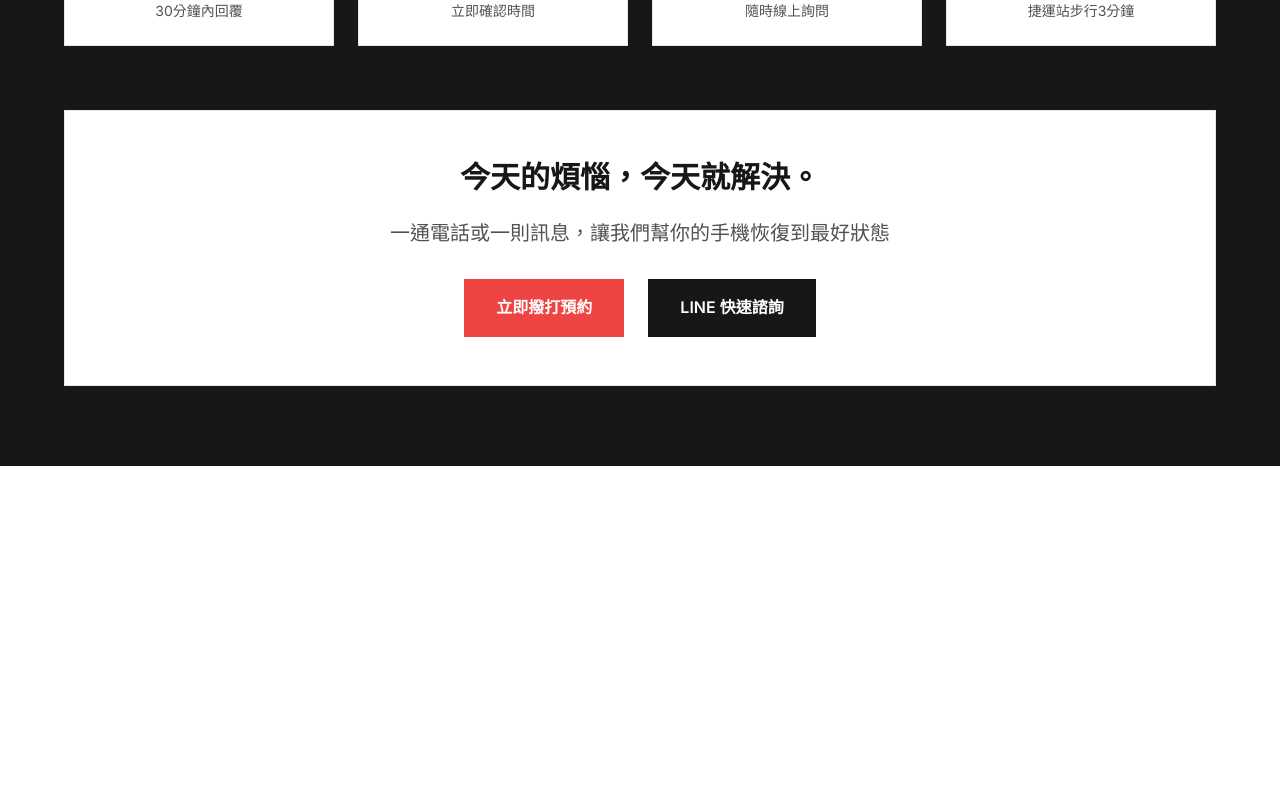
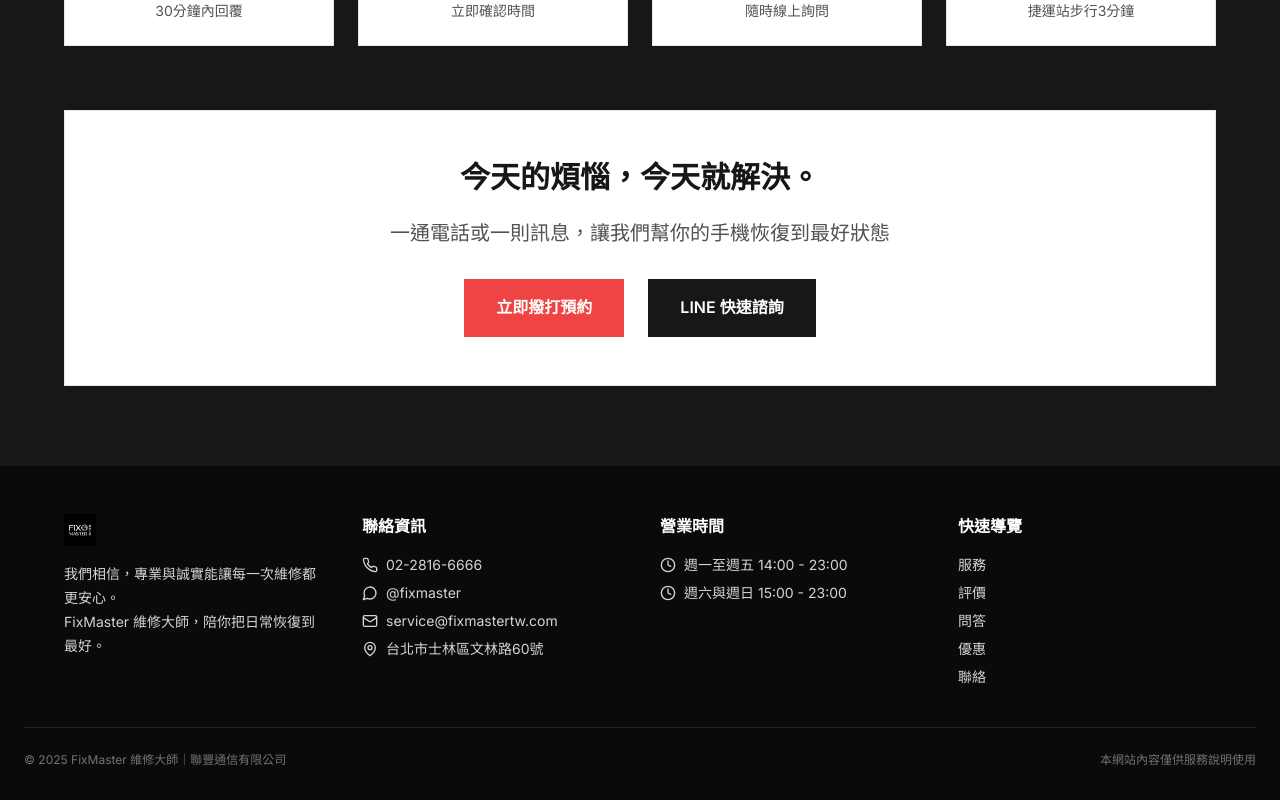
Before and after one commit to AioliaKnight/FixMaster, a Next.js app: page / in a window 1280 px wide. Shown: the part 10801-11601 px from the top of the page. Before the commit the page ends 11267 px from the top, so only its background shows below. Built offline with nearby package versions, Linux system fonts and the light colour scheme.

Commit message:
refactor: centralize smooth scroll via lib/scroll and add Footer

```diff
--- a/src/app/page.tsx
+++ b/src/app/page.tsx
@@ -6,6 +6,7 @@ import FAQSection from '@/components/FAQSection'
 import TrustSection from '@/components/TrustSection'
 import PromotionsSection from '@/components/PromotionsSection'
 import ContactSection from '@/components/ContactSection'
+import Footer from '@/components/Footer'
 
 export default function Home() {
   return (
@@ -20,6 +21,7 @@ export default function Home() {
         <PromotionsSection />
         <ContactSection />
       </main>
+      <Footer />
     </>
   )
 }
--- /dev/null
+++ b/src/components/Footer.tsx
@@ -0,0 +1,51 @@
+'use client'
+
+import { Phone, MapPin, MessageCircle, Mail, Clock } from 'lucide-react'
+
+export default function Footer() {
+  return (
+    <footer className="bg-neutral-950 text-neutral-300 pt-12 pb-8">
+      <div className="container mx-auto container-padding">
+        <div className="max-w-6xl mx-auto grid grid-cols-1 md:grid-cols-4 gap-8 md:gap-10">
+          <div>
+            <img src="/logo.svg" alt="FixMaster 維修大師" className="h-8 mb-4" />
+            <p className="text-sm leading-6">
+              我們相信，專業與誠實能讓每一次維修都更安心。<br />
+              FixMaster 維修大師，陪你把日常恢復到最好。
+            </p>
+          </div>
+          <div>
+            <h4 className="text-white font-semibold mb-4">聯絡資訊</h4>
+            <ul className="space-y-2 text-sm">
+              <li className="flex items-center gap-2"><Phone className="w-4 h-4" /> 02-2816-6666</li>
+              <li className="flex items-center gap-2"><MessageCircle className="w-4 h-4" /> @fixmaster</li>
+              <li className="flex items-center gap-2"><Mail className="w-4 h-4" /> service@fixmastertw.com</li>
+              <li className="flex items-center gap-2"><MapPin className="w-4 h-4" /> 台北市士林區文林路60號</li>
+            </ul>
+          </div>
+          <div>
+            <h4 className="text-white font-semibold mb-4">營業時間</h4>
+            <ul className="space-y-2 text-sm">
+              <li className="flex items-center gap-2"><Clock className="w-4 h-4" /> 週一至週五 14:00 - 23:00</li>
+              <li className="flex items-center gap-2"><Clock className="w-4 h-4" /> 週六與週日 15:00 - 23:00</li>
+            </ul>
+          </div>
+          <div>
+            <h4 className="text-white font-semibold mb-4">快速導覽</h4>
+            <ul className="space-y-2 text-sm">
+              <li><a className="hover:text-white" href="#services">服務</a></li>
+              <li><a className="hover:text-white" href="#testimonials">評價</a></li>
+              <li><a className="hover:text-white" href="#faq">問答</a></li>
+              <li><a className="hover:text-white" href="#promotions">優惠</a></li>
+              <li><a className="hover:text-white" href="#contact">聯絡</a></li>
+            </ul>
+          </div>
+        </div>
+        <div className="border-t border-neutral-800 mt-10 pt-6 text-xs text-neutral-500 flex flex-col md:flex-row items-center justify-between gap-3">
+          <div>© {new Date().getFullYear()} FixMaster 維修大師｜聯豐通信有限公司</div>
+          <div>本網站內容僅供服務說明使用</div>
+        </div>
+      </div>
+    </footer>
+  )
+}
--- a/src/components/HeroSection.tsx
+++ b/src/components/HeroSection.tsx
@@ -2,6 +2,7 @@
 
 import { motion } from 'framer-motion'
 import { Shield, Clock, Eye, Phone } from 'lucide-react'
+import { scrollToSectionId } from '@/lib/scroll'
 
 export default function HeroSection() {
   return (
@@ -89,40 +90,14 @@ export default function HeroSection() {
               >
                 <button
                   className="w-full sm:w-auto bg-accent-500 hover:bg-accent-600 text-white px-8 lg:px-12 py-3 lg:py-4 flat-button font-semibold text-base lg:text-lg tracking-wide transition-colors duration-200"
-                  onClick={() => {
-                    const contactSection = document.getElementById('contact')
-                    if (contactSection) {
-                      const rect = contactSection.getBoundingClientRect()
-                      const scrollTop = window.pageYOffset || document.documentElement.scrollTop
-                      const navbarHeight = window.innerWidth >= 768 ? 80 : 64
-                      const targetPosition = rect.top + scrollTop - navbarHeight - 20
-
-                      window.scrollTo({
-                        top: Math.max(0, targetPosition),
-                        behavior: 'smooth'
-                      })
-                    }
-                  }}
+                  onClick={() => scrollToSectionId('contact')}
                 >
                   🔧 立即預約維修
                 </button>
 
                 <button
                   className="w-full sm:w-auto bg-white/10 backdrop-blur-sm hover:bg-white/20 text-white border border-white/30 px-8 lg:px-12 py-3 lg:py-4 flat-button font-semibold text-base lg:text-lg tracking-wide transition-all duration-200"
-                  onClick={() => {
-                    const servicesSection = document.getElementById('services')
-                    if (servicesSection) {
-                      const rect = servicesSection.getBoundingClientRect()
-                      const scrollTop = window.pageYOffset || document.documentElement.scrollTop
-                      const navbarHeight = window.innerWidth >= 768 ? 80 : 64
-                      const targetPosition = rect.top + scrollTop - navbarHeight - 20
-
-                      window.scrollTo({
-                        top: Math.max(0, targetPosition),
-                        behavior: 'smooth'
-                      })
-                    }
-                  }}
+                  onClick={() => scrollToSectionId('services')}
                 >
                   📱 精選二手 iPhone
                 </button>
--- a/src/components/Navbar.tsx
+++ b/src/components/Navbar.tsx
@@ -3,6 +3,7 @@
 import { useState, useEffect } from 'react'
 import { motion, AnimatePresence } from 'framer-motion'
 import { Menu, X, Phone, MessageCircle } from 'lucide-react'
+import { scrollToSectionId } from '@/lib/scroll'
 
 export default function Navbar() {
   const [isMenuOpen, setIsMenuOpen] = useState(false)
@@ -82,21 +83,7 @@ export default function Navbar() {
 
       // 使用 setTimeout 確保選單關閉動畫完成後再滾動
       setTimeout(() => {
-        // 使用 getBoundingClientRect 獲取更準確的位置
-        const rect = element.getBoundingClientRect()
-        const scrollTop = window.pageYOffset || document.documentElement.scrollTop
-        const navbarHeight = window.innerWidth >= 768 ? 80 : 64
-
-        // 計算目標位置
-        const targetPosition = rect.top + scrollTop - navbarHeight - 20
-
-                 // 使用原生滾動
-         window.scrollTo({
-           top: Math.max(0, targetPosition),
-           behavior: 'smooth'
-         })
-
-         console.log(`導航至 ${targetId}, 目標位置: ${targetPosition}`)
+        scrollToSectionId(targetId)
       }, 100)
     } else {
       // 如果找不到元素，也要關閉選單
--- a/src/components/PromotionsSection.tsx
+++ b/src/components/PromotionsSection.tsx
@@ -1,6 +1,7 @@
 'use client'
 
 import { motion } from 'framer-motion'
+import { scrollToSectionId } from '@/lib/scroll'
 import {
   Gift,
   Truck,
@@ -183,19 +184,7 @@ export default function PromotionsSection() {
                 <button
                   className="w-full bg-accent-500 text-white py-3 flat-button font-semibold hover:bg-accent-600 transition-colors duration-200"
                   onClick={() => {
-                    const contactSection = document.getElementById('contact')
-                    if (contactSection) {
-                      const rect = contactSection.getBoundingClientRect()
-                      const scrollTop = window.pageYOffset || document.documentElement.scrollTop
-                      const navbarHeight = window.innerWidth >= 768 ? 80 : 64
-                      const targetPosition = rect.top + scrollTop - navbarHeight - 20
-
-                      window.scrollTo({
-                        top: Math.max(0, targetPosition),
-                        behavior: 'smooth'
-                      })
-
-                      // 預填表單優惠資訊
+                    scrollToSectionId('contact')
                     setTimeout(() => {
                       const messageTextarea = document.querySelector('textarea[name="message"]') as HTMLTextAreaElement
                       if (messageTextarea) {
@@ -203,7 +192,6 @@ export default function PromotionsSection() {
                         messageTextarea.dispatchEvent(new Event('input', { bubbles: true }))
                       }
                     }, 1000)
-                    }
                   }}
                 >
                   🎁 立即享受優惠
--- a/src/components/ServicesSection.tsx
+++ b/src/components/ServicesSection.tsx
@@ -1,6 +1,7 @@
 'use client'
 
 import { motion, AnimatePresence } from 'framer-motion'
+import { scrollToSectionId } from '@/lib/scroll'
 import { useState, useEffect, useCallback } from 'react'
 import {
   Smartphone,
@@ -307,19 +308,7 @@ export default function ServicesSection() {
                           <button
                             className="w-full md:w-auto bg-accent-500 hover:bg-accent-600 text-white px-6 md:px-8 py-3 flat-button font-semibold rounded-none transition-colors duration-200"
                             onClick={() => {
-                              const contactSection = document.getElementById('contact')
-                              if (contactSection) {
-                                const rect = contactSection.getBoundingClientRect()
-                                const scrollTop = window.pageYOffset || document.documentElement.scrollTop
-                                const navbarHeight = window.innerWidth >= 768 ? 80 : 64
-                                const targetPosition = rect.top + scrollTop - navbarHeight - 20
-
-                                window.scrollTo({
-                                  top: Math.max(0, targetPosition),
-                                  behavior: 'smooth'
-                                })
-
-                                // 預填表單 - 根據服務類型設定問題類型
+                              scrollToSectionId('contact')
                               setTimeout(() => {
                                 const issueSelect = document.querySelector('select[name="issue"]') as HTMLSelectElement
                                 if (issueSelect) {
@@ -331,7 +320,6 @@ export default function ServicesSection() {
                                   issueSelect.dispatchEvent(new Event('change', { bubbles: true }))
                                 }
                               }, 1000)
-                              }
                             }}
                           >
                             立即預約
--- /dev/null
+++ b/src/lib/scroll.ts
@@ -0,0 +1,15 @@
+export function scrollToSectionId(targetId: string, offset = 20): void {
+  if (typeof window === 'undefined') return
+  const element = document.getElementById(targetId)
+  if (!element) return
+
+  const rect = element.getBoundingClientRect()
+  const scrollTop = window.pageYOffset || document.documentElement.scrollTop
+  const navbarHeight = window.innerWidth >= 768 ? 80 : 64
+  const targetPosition = rect.top + scrollTop - navbarHeight - offset
+
+  window.scrollTo({
+    top: Math.max(0, targetPosition),
+    behavior: 'smooth',
+  })
+}
```
Lines whose indentation alone changed are shown as unchanged.
